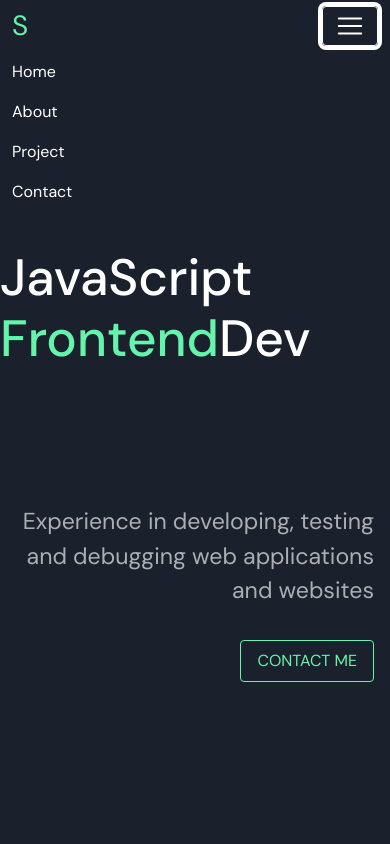
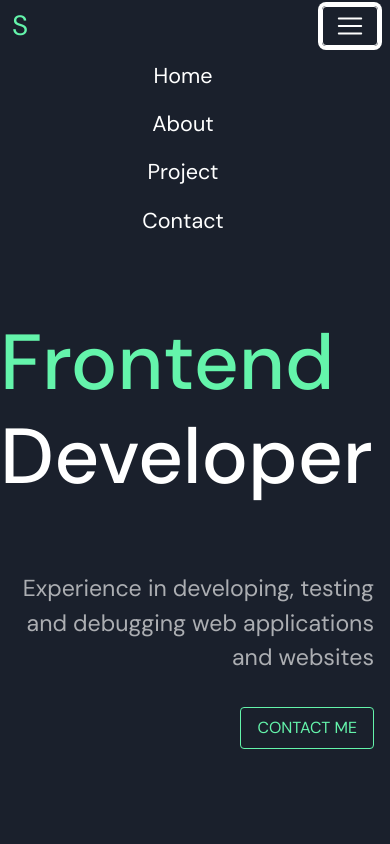
Before and after one commit to stefano-satta/personal-website-2022, a Next.js app: page / in a window 390 px wide. Both pictures are taken after a click on the button 350 px from the left and 25 px from the top of the page. Shown: the top 844 px of the page. Built offline with nearby package versions, Linux system fonts and the light colour scheme.

Commit message:
added style mobile less ipad for link menu navbar and first view title

```diff
--- a/components/common/navbar/NavBar.jsx
+++ b/components/common/navbar/NavBar.jsx
@@ -17,7 +17,7 @@ const NavBar = () => {
                 </Navbar.Brand>
                 <Navbar.Toggle aria-controls="basic-navbar-nav" className="text-white custom-toggler"/>
                 <Navbar.Collapse id="basic-navbar-nav">
-                    <Nav className="mx-auto">
+                    <Nav className="mx-auto text-center">
                         <Nav.Item>
                             <Link href={'/'} passHref><Nav.Link className="text-white link me-4">Home</Nav.Link></Link>
                         </Nav.Item>
--- a/components/feature/section-page/FirstViewport.jsx
+++ b/components/feature/section-page/FirstViewport.jsx
@@ -9,10 +9,9 @@ library.add(fab)
 const FirstViewport = () => {
 
     return (
-        <Row style={{height: 'calc(100vh - 86px)'}} className="g-0 overflow-hidden">
+        <Row style={{height: 'calc(100vh - 86px)'}} className="g-0 overflow-hidden" id="first-view">
 
-
-            {/*<Bubble style={{bottom: '20%', right: '25%'}}>
+                {/*<Bubble style={{bottom: '20%', right: '25%'}}>
                 <FontAwesomeIcon icon={['fab', 'angular']} size={'3x'} className="bg-icon-angular"/>
             </Bubble>
             <Bubble style={{bottom: '8%', left: '40%'}}>
@@ -23,11 +22,11 @@ const FirstViewport = () => {
             </Bubble>*/}
 
 
-            <h1 className="text-end animate__animated animate__fadeInLeft" style={{fontSize: '13.0952380952vw'}}>Stefano Satta</h1>
-            <Col xs={12} md={9}>
-                <h2 className="text-start animate__animated animate__fadeInRight" style={{fontSize: '13.0952380952vw'}}>JavaScript<br/><span className="text-primary">Frontend</span>Dev</h2>
+            <h1 className="text-end animate__animated animate__fadeInLeft mb-0">Stefano Satta</h1>
+            <Col xs={12} lg={9}>
+                <h2 className="text-start animate__animated animate__fadeInRight"><span className="text-primary">Frontend</span><br/> Developer</h2>
             </Col>
-            <Col xs={12} md={3} className={"d-flex justify-content-start justify-content-xxl-center flex-column align-items-end pe-3 animate__animated animate__slideInUp animate__delay-1s"}>
+            <Col xs={12} lg={3} className={"d-flex justify-content-start justify-content-xxl-center flex-column align-items-end pe-3 animate__animated animate__slideInUp animate__delay-1s"}>
                 <p className="text-light-grey text-end fs-3">Experience in developing, testing and debugging web applications and websites</p>
                 <Link href="mailto:stefanosatta@outlook.com">
                     <a className="btn btn-outline-primary mt-3 px-3 py-2 text-uppercase" >Contact Me</a>
--- a/styles/global.css
+++ b/styles/global.css
@@ -52,6 +52,7 @@ html, body {
 .fs-name { font-size: 5.375rem; }
 .fs-title-section { font-size: 4.5rem ;}
 .fs-contact-mail { font-size: 2.5rem;}
+#first-view h1, h2 { font-size: 13.0952380952vw; }
 
 .btn, .btn:hover { outline: 0 !important; border-color: unset; }
 .btn-primary { background-color: var(--color-primary) !important; color: var(--color-dark); }
@@ -161,6 +162,11 @@ html, body {
 
 
 /* MEDIA QUERY */
+@media screen and (max-width: 991px) {
+    #first-view h1 { font-size: 22vw; }
+    #first-view h2 { font-size: 20vw; }
+    .nav-link { font-size: calc(1.275rem + .3vw)!important }
+}
 @media screen and (max-width: 767px) {
   .project-card { width: 100%; margin-bottom: 2rem;}
   .fs-name { font-size: 4.375rem; }
```
